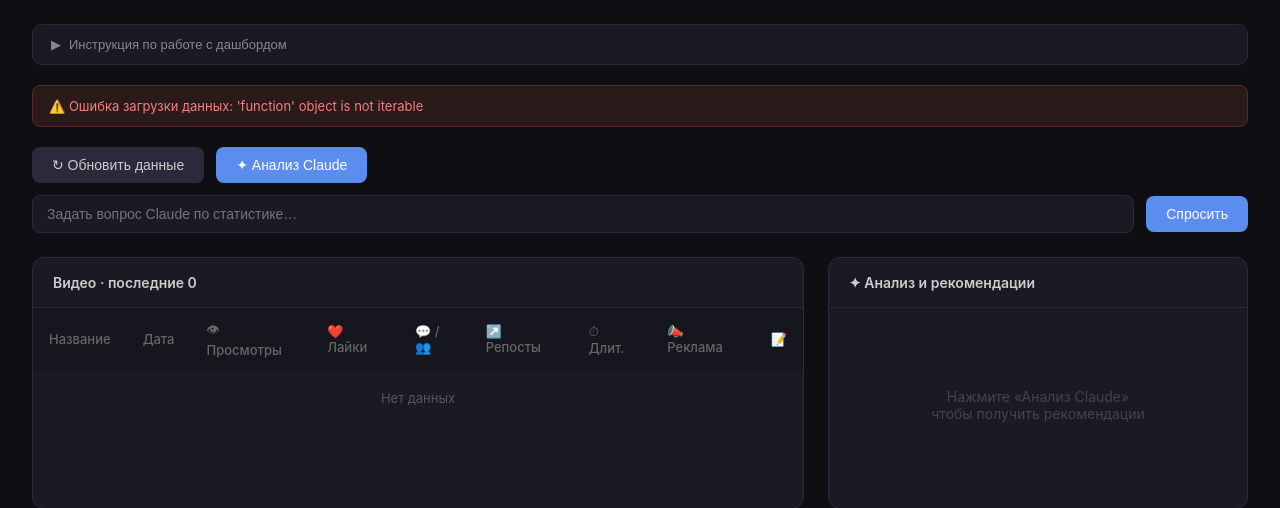
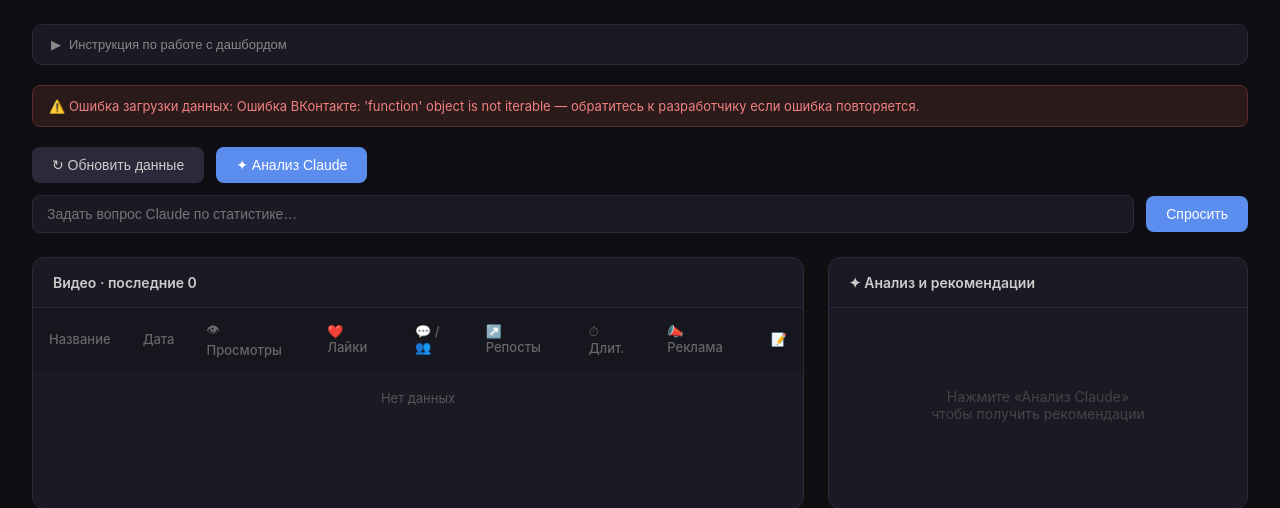
Before and after one commit to nedicom/vk-analytics, a Flask app: page / in a window 1280 px wide. Shown: the part 54-562 px from the top of the page. Run offline with Flask 3, Linux system fonts and the light colour scheme; a database or web service that is not in the repository returns one stand-in record (values such as "Sample title"); data that the repository does not hold is empty.

Commit message:
Improve error messages with user-friendly explanations
Co-Authored-By: Claude Sonnet 4.6 <noreply@anthropic.com>

```diff
--- a/app.py
+++ b/app.py
@@ -141,7 +141,15 @@ def index():
         error = None
     except Exception as e:
         videos = []
-        error = str(e)
+        msg = str(e).lower()
+        if "internal server error" in msg or "unknown error" in msg:
+            error = "ВКонтакте временно не отвечает — обновите страницу через минуту."
+        elif "invalid token" in msg or "access_token" in msg or "token has expired" in msg:
+            error = "Токен ВКонтакте недействителен — обратитесь к разработчику."
+        elif "too many requests" in msg or "rate limit" in msg:
+            error = "Слишком много запросов к ВК — подождите минуту и обновите страницу."
+        else:
+            error = f"Ошибка ВКонтакте: {e} — обратитесь к разработчику если ошибка повторяется."
     group_info = get_group_info(VK_GROUP_ID, VK_TOKEN)
     stats = calc_stats(videos)
     ads = get_ads_stats(ADS_CLIENT_ID, ADS_CLIENT_SECRET) if ADS_CLIENT_ID else {}
@@ -275,7 +283,20 @@ def analyze():
             messages=[{"role": "user", "content": user_message}],
         )
     except anthropic.APIError as e:
-        return jsonify({"ok": False, "error": f"Anthropic API: {e.status_code} — {e.message}"}), 200
+        code = e.status_code
+        if code == 529:
+            msg = "Серверы Claude перегружены — подождите 1-2 минуты и попробуйте снова."
+        elif code == 503:
+            msg = "Сервис Claude временно недоступен — попробуйте через несколько минут."
+        elif code == 401:
+            msg = "Неверный API ключ Claude — обратитесь к разработчику."
+        elif code == 403:
+            msg = "Доступ к Claude заблокирован (возможно, проблема с прокси) — обратитесь к разработчику."
+        elif code == 429:
+            msg = "Превышен лимит запросов к Claude — подождите минуту и попробуйте снова."
+        else:
+            msg = f"Ошибка Claude ({code}) — обратитесь к разработчику."
+        return jsonify({"ok": False, "error": msg}), 200
 
     analysis = response.content[0].text
     title = question.strip() if question.strip() else _extract_title(analysis)
--- a/templates/index.html
+++ b/templates/index.html
@@ -577,7 +577,7 @@
         setStatus('Ошибка: ' + data.error);
       }
     } catch (e) {
-      setStatus('Сетевая ошибка');
+      setStatus('Нет связи с сервером — проверьте интернет.');
     } finally {
       setLoading(false);
     }
@@ -597,10 +597,10 @@
         showAnalysis(data.analysis, data.title, data.is_question);
         setStatus('Готово');
       } else {
-        setStatus('Ошибка: ' + data.error);
+        setStatus('⚠️ ' + data.error);
       }
     } catch (e) {
-      setStatus('Сетевая ошибка');
+      setStatus('Нет связи с сервером — проверьте интернет.');
     } finally {
       setLoading(false);
     }
```
